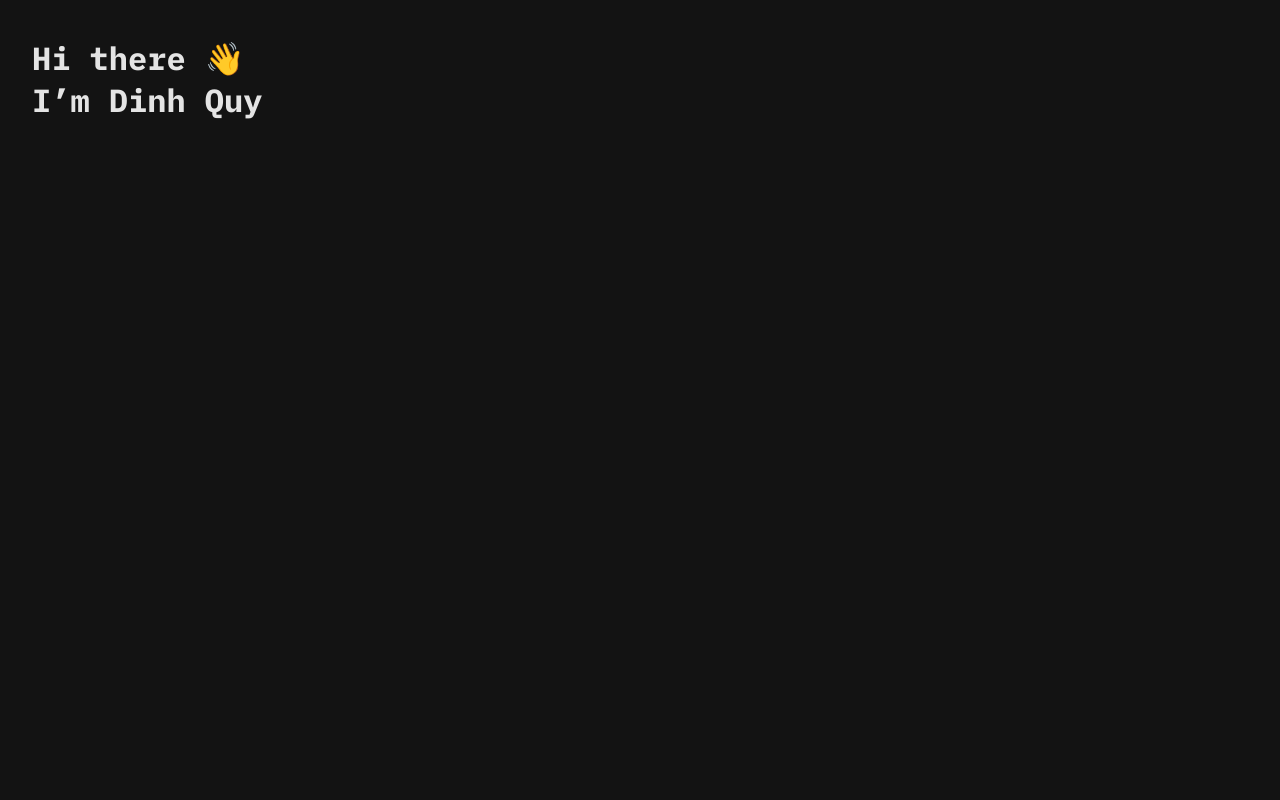
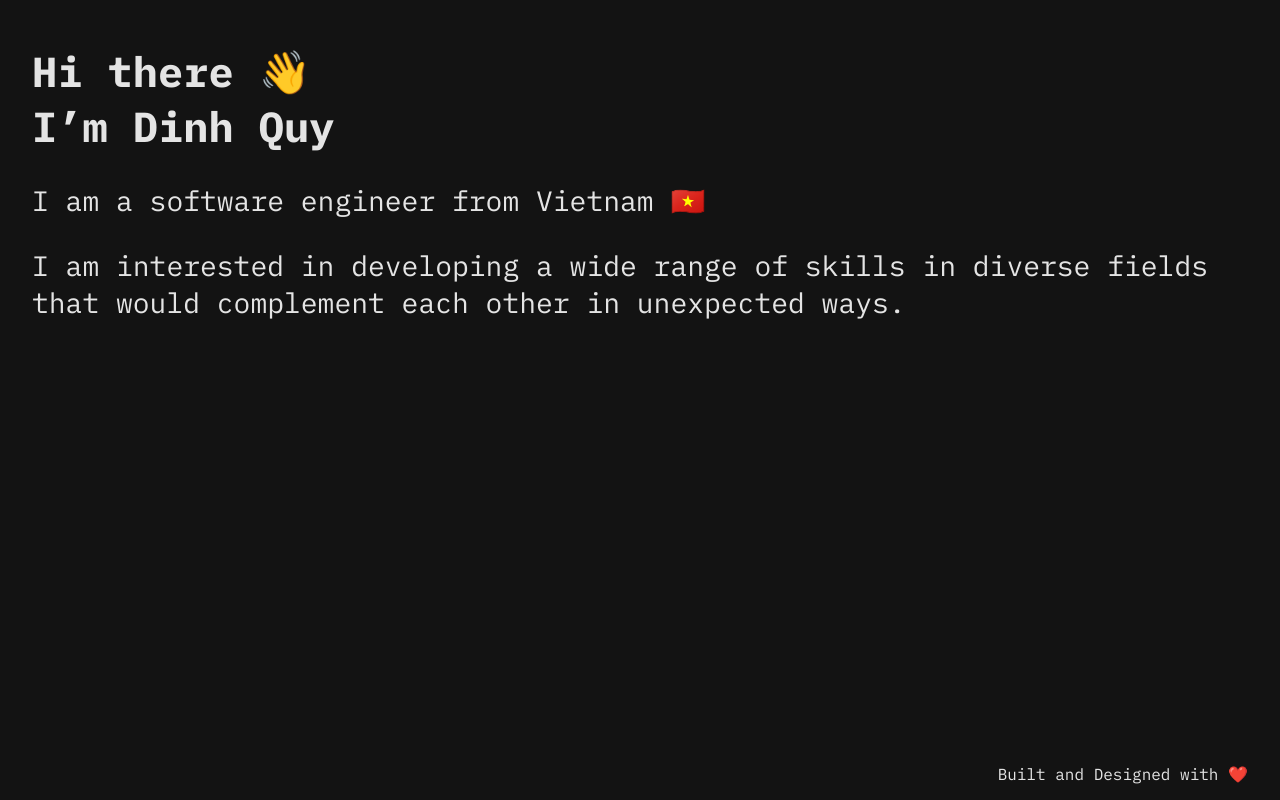
Before and after one commit to quyctd/quyctd.github.io, a React (Create React App) app: page / in a window 1280 px wide. Built offline with nearby package versions, Linux system fonts and the light colour scheme.

Commit message:
Update content

```diff
--- a/src/components/homepage.jsx
+++ b/src/components/homepage.jsx
@@ -4,11 +4,19 @@ import styles from "./index.module.scss";
 const Homepage = () => {
   return (
     <div className={styles.container}>
-      <h1>
-        Hi there 👋
-        <br />
-        I’m Dinh Quy
-      </h1>
+      <div className={styles.main}>
+        <h1>
+          Hi there 👋
+          <br />
+          I’m Dinh Quy
+        </h1>
+        <p>I am a software engineer from Vietnam 🇻🇳</p>
+        <p>
+          I am interested in developing a wide range of skills in diverse fields
+          that would complement each other in unexpected ways.
+        </p>
+      </div>
+      <footer>Built and Designed with ❤️</footer>
     </div>
   );
 };
--- a/src/components/index.module.scss
+++ b/src/components/index.module.scss
@@ -1,7 +1,13 @@
 @import "../../styles/variables";
 
 .container {
-    padding: 1rem 2rem;
-    display: flex;
-    align-items: center;
+  padding: 1rem 2rem;
 }
+
+.main {
+  min-height: 90vh;
+}
+
+footer {
+  text-align: right;
+}
--- a/src/index.scss
+++ b/src/index.scss
@@ -1,9 +1,9 @@
 @import "../styles/_variables.scss";
-@import url('https://fonts.googleapis.com/css2?family=IBM+Plex+Mono:wght@400;500;700&display=swap');
+@import url("https://fonts.googleapis.com/css2?family=IBM+Plex+Mono:wght@400;500;700&display=swap");
 
 body {
   margin: 0;
-  font-family: 'IBM Plex Mono', monospace;
+  font-family: "IBM Plex Mono", monospace;
   -webkit-font-smoothing: antialiased;
   -moz-osx-font-smoothing: grayscale;
   color: $color-text;
@@ -11,6 +11,14 @@ body {
 }
 
 code {
-  font-family: source-code-pro, Menlo, Monaco, Consolas, 'Courier New',
+  font-family: source-code-pro, Menlo, Monaco, Consolas, "Courier New",
     monospace;
 }
+
+h1 {
+  font-size: 2.625rem;
+}
+
+p {
+  font-size: 1.75rem;
+}
```
